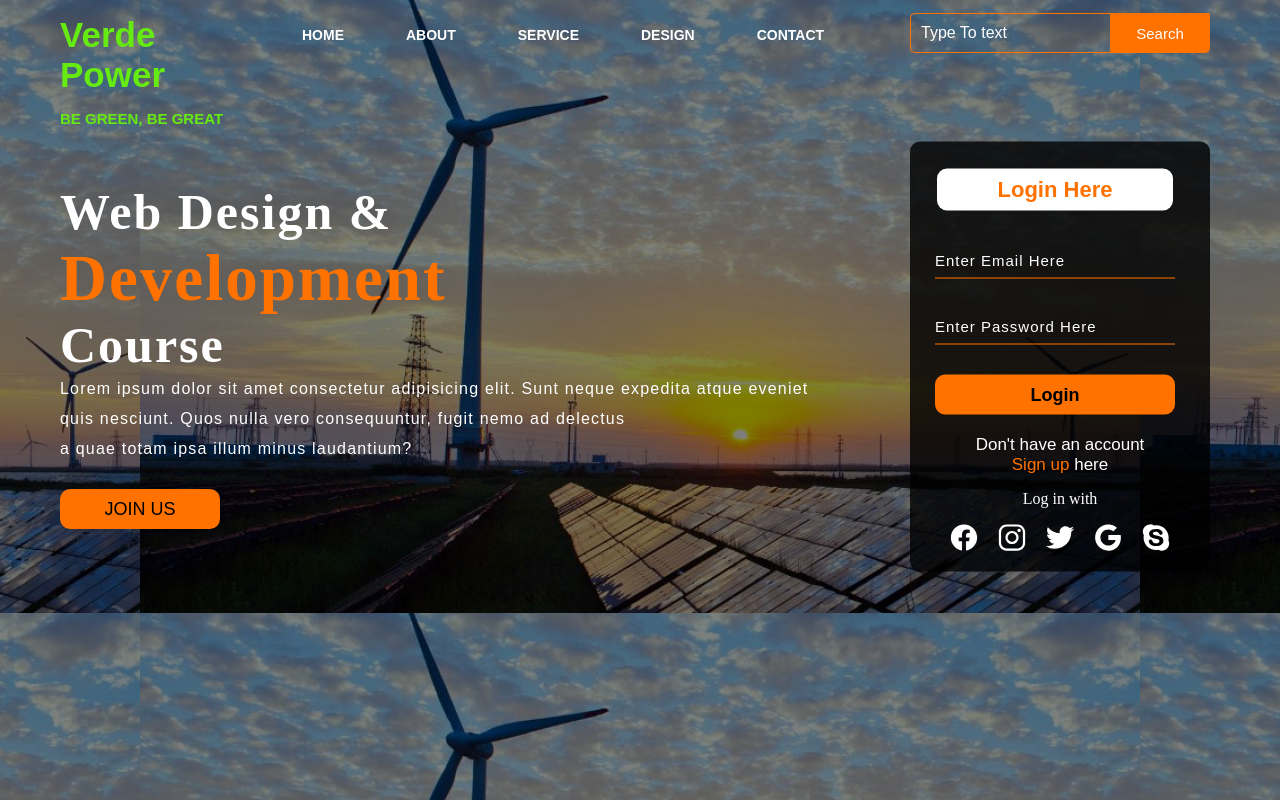
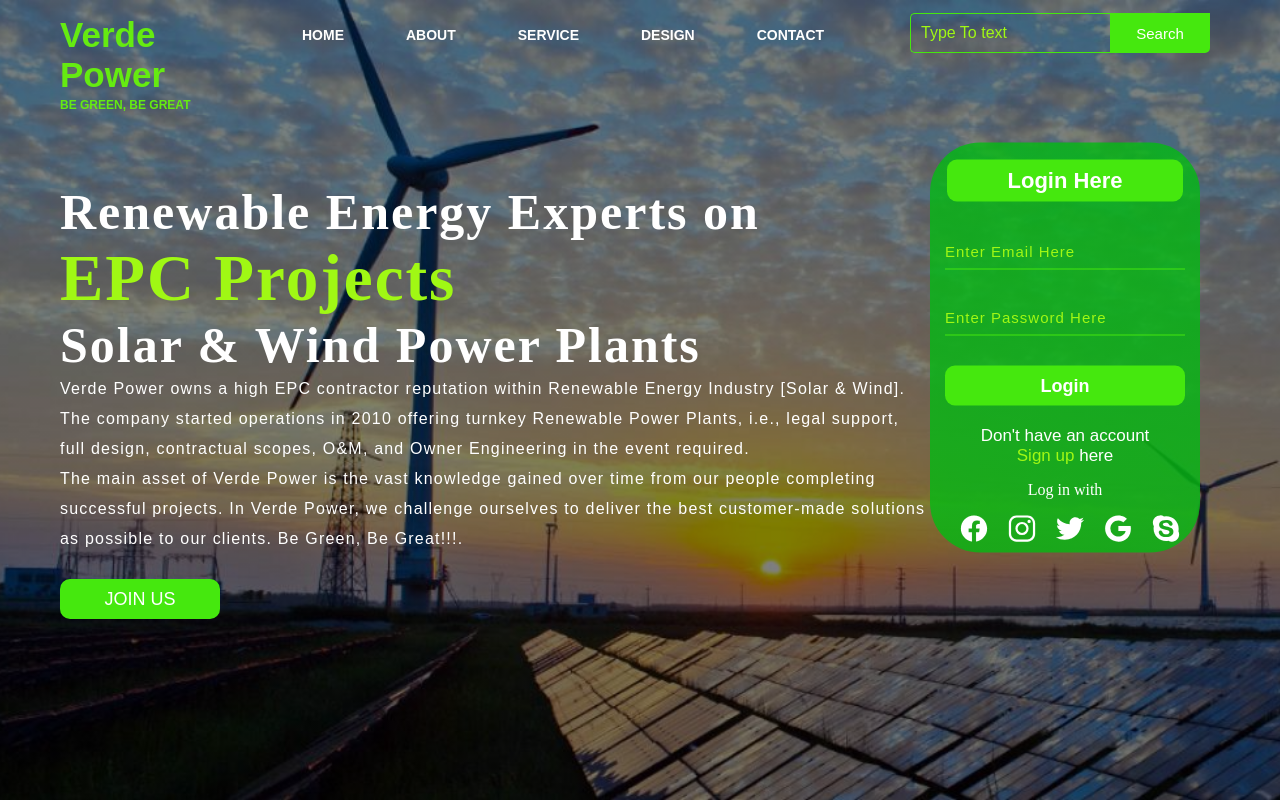
Before and after one commit to pirzer/Project-1---Verde-Power, a plain HTML site: page index.html in a window 1280 px wide. Drawn offline with nearby package versions, Linux system fonts and the light colour scheme.

Commit message:
My message

```diff
--- a/assets/css/style.css
+++ b/assets/css/style.css
@@ -6,8 +6,8 @@
 .main{
     width: 100%;
     background: linear-gradient(to top, rgba(0,0,0,0.5)50%,rgba(0,0,0,0.5)50%), url(/assets/images/WSS1.jpg);
-    background-position: top;
-    background-size: auto;
+    background-position: center;
+    background-size: cover;
     height: 100vh;
 }
 
@@ -32,8 +32,8 @@
     padding-top: 10px;
     margin-top: 5px
 }
-
-.menu{
+/* Menu lines: 36-40 */
+.menu {
     width: 400px;
     float: left;
     height: 70px;
@@ -62,7 +62,7 @@ ul li a{
 }
 
 ul li a:hover{
-    color: #ff7200;
+    color: #45e80e;
 }
 
 .search{
@@ -76,7 +76,7 @@ ul li a:hover{
     width: 200px;
     height: 40px;
     background: transparent;
-    border: 1px solid #ff7200;
+    border: 1px solid #45e80e;
     margin-top: 13px;
     color: #fff;
     border-right: none;
@@ -90,8 +90,8 @@ ul li a:hover{
 .btn{
     width: 100px;
     height: 40px;
-    background: #ff7200;
-    border: 2px solid #ff7200;
+    background: #45e80e;
+    border: 2px solid #45e80e;
     margin-top: 13px;
     color: #fff;
     font-size: 15px;
@@ -139,7 +139,7 @@ ul li a:hover{
 .content .cn{
     width: 160px;
     height: 40px;
-    background: #ff7200;
+    background: #45e80e;
     border: none;
     margin-bottom: 10px;
     margin-left: 20px;
@@ -152,38 +152,38 @@ ul li a:hover{
 
 .content .cn a{
     text-decoration: none;
-    color: #000;
+    color: #fff;
     transition: .3s ease;
 }
 
 .cn:hover{
-    background-color: #fff;
+    background-color: rgb(9, 241, 202); /* join us over icon */
 }
 
 .content span{
-    color: #ff7200;
+    color: #a0f814; /* development word */
     font-size: 65px
 }
 
 .form{
-    width: 250px;
+    width: 240px;
     height: 380px;
-    background: linear-gradient(to top, rgba(0,0,0,0.8)50%,rgba(0,0,0,0.8)50%);
+    background: linear-gradient(to top, rgba(3, 186, 18, 0.8)50%,rgba(3, 186, 18, 0.8)50%); /*form 2nd half */
     position: absolute;
     top: -20px;
-    left: 870px;
+    left: 890px; /* form horizonal adjusment */
     transform: translate(0%,-5%);
-    border-radius: 10px;
-    padding: 25px;
+    border-radius: 50px;
+    padding: 15px;
 }
 
 .form h2{
     width: 220px;
     font-family: sans-serif;
     text-align: center;
-    color: #ff7200;
+    color: #fff;             /* login here words*/
     font-size: 22px;
-    background-color: #fff;
+    background-color: #45e80e; /* login here */
     border-radius: 10px;
     margin: 2px;
     padding: 8px;
@@ -193,11 +193,11 @@ ul li a:hover{
     width: 240px;
     height: 35px;
     background: transparent;
-    border-bottom: 1px solid #ff7200;
+    border-bottom: 1px solid #45e80e; /* lines email password */
     border-top: none;
     border-right: none;
     border-left: none;
-    color: #fff;
+    color: #fff; /* typing email and password */
     font-size: 15px;
     letter-spacing: 1px;
     margin-top: 30px;
@@ -209,29 +209,29 @@ ul li a:hover{
 }
 
 ::placeholder{
-    color: #fff;
+    color: #a0f814; /* email password type text*/
     font-family: Arial;
 }
 
 .btnn{
     width: 240px;
     height: 40px;
-    background: #ff7200;
+    background: #45e80e; /* login */
     border: none;
     margin-top: 30px;
     font-size: 18px;
     border-radius: 10px;
     cursor: pointer;
-    color: #fff;
+    color: rgb(243, 9, 9);
     transition: 0.4s ease;
 }
 .btnn:hover{
-    background: #fff;
-    color: #ff7200;
+    background: #38dce5;
+    color: #e538a3;
 }
 .btnn a{
     text-decoration: none;
-    color: #000;
+    color: #fff; /* login */
     font-weight: bold;
 }
 .form .link{
@@ -242,7 +242,7 @@ ul li a:hover{
 }
 .form .link a{
     text-decoration: none;
-    color: #ff7200;
+    color: #a0f814; /* sign up */
 }
 .liw{
     padding-top: 15px;
@@ -251,28 +251,28 @@ ul li a:hover{
 }
 .icons a{
     text-decoration: none;
-    color: #fff;
+    color: rgb(23, 237, 216);
 }
 .icons ion-icon{
-    color: #fff;
+    color: #fff; /* facebook twitter etc */
     font-size: 30px;
     padding-left: 14px;
     padding-top: 5px;
     transition: 0.3s ease;
 }
 .icons ion-icon:hover{
-    color: #ff7200;
+    color: rgb(23, 237, 216); /* facebook twitter etc over */
 }
 
 /* Sublogo & blinking lines: 267-286 */
 .sublogo {
     color: #65eb11;
-    font-size: 15px;
+    font-size: 12px;
     font-family: Arial;
     padding-left: 20px;
     float: left;
-    padding-top: 10px;
-    margin-top: 5px
+    padding-top: 2px;
+    margin-top: 1px;
 }
 
 .blink_sublogo {
--- a/index.html
+++ b/index.html
@@ -32,10 +32,9 @@
 
         </div>
         <div class="content">
-            <h1>Web Design & <br><span>Development</span> <br>Course</h1>
-            <p class="par">Lorem ipsum dolor sit amet consectetur adipisicing elit. Sunt neque
-                 expedita atque eveniet <br> quis nesciunt. Quos nulla vero consequuntur, fugit nemo ad delectus
-                <br> a quae totam ipsa illum minus laudantium?</p>
+            <h1> Renewable Energy Experts on <br><span>EPC Projects</span> <br>Solar & Wind Power Plants</h1>
+            <p class="par">Verde Power owns a high EPC contractor reputation within Renewable Energy Industry [Solar & Wind].<br>The company started operations in 2010 offering turnkey Renewable Power Plants, i.e., legal support,<br> full design, contractual scopes, O&M, and Owner Engineering in the event required.
+                <br>The main asset of Verde Power is the vast knowledge gained over time from our people completing<br>successful projects. In Verde Power, we challenge ourselves to deliver the best customer-made solutions<br> as possible to our clients. Be Green, Be Great!!!.</p>
 
                 <button class="cn"><a href="#">JOIN US</a></button>
 
```
